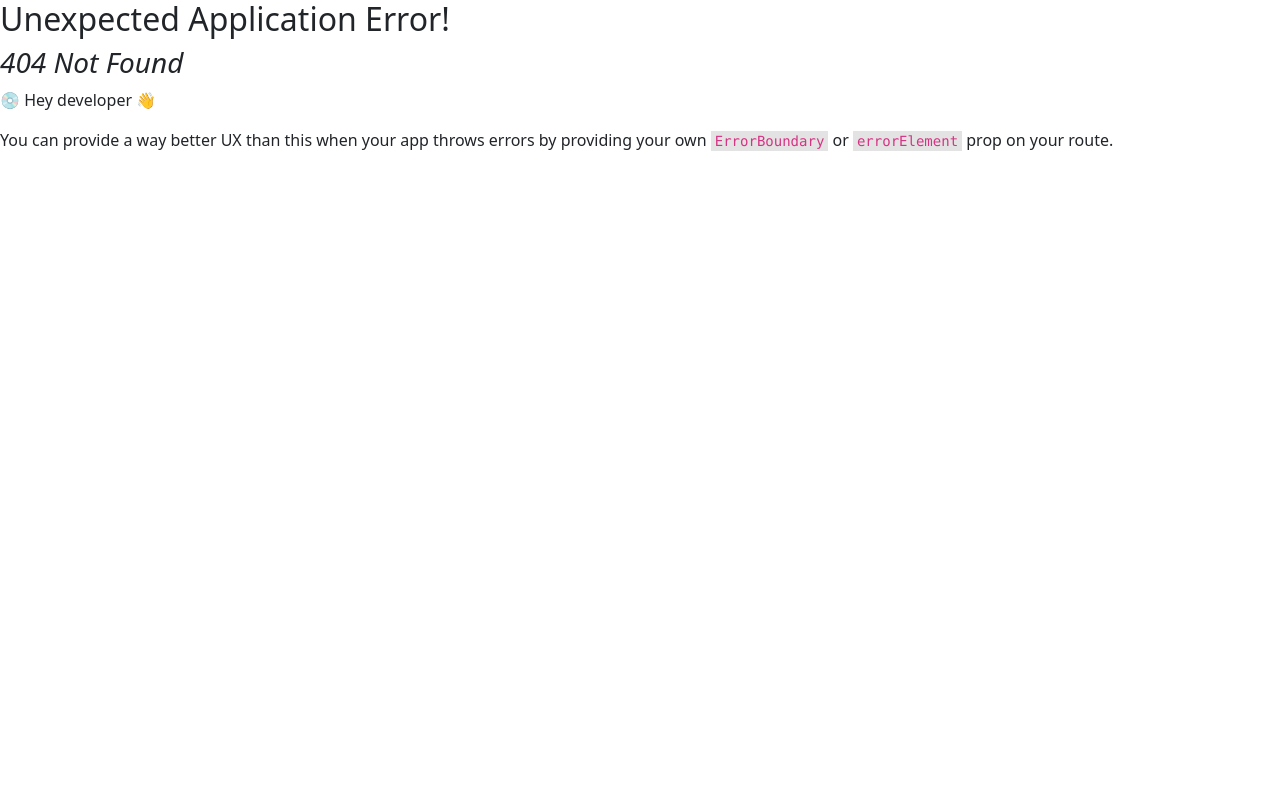
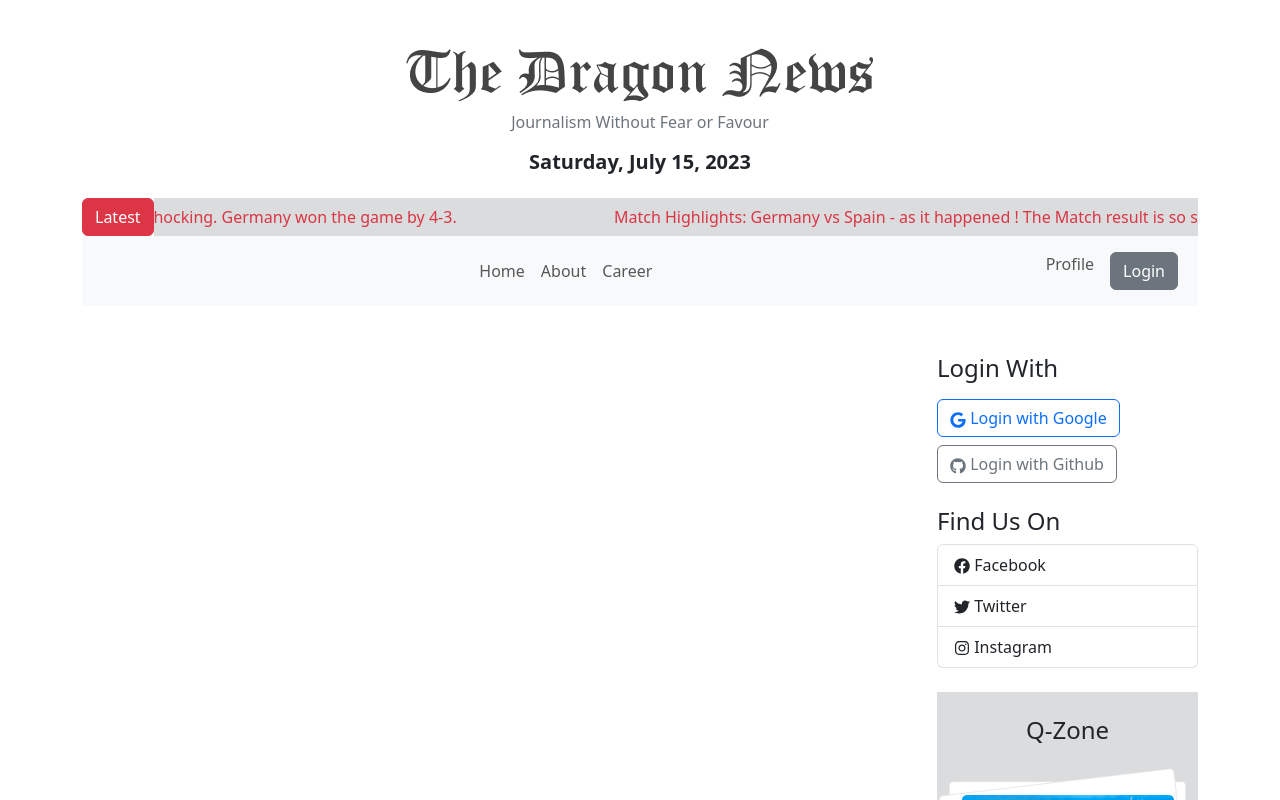
Before and after one commit to MDMahidul/dragon-news, a React (Vite) app: page /news in a window 1280 px wide. Before the commit this address had no page. Shown: the top 800 px of the page. Built offline with nearby package versions, Linux system fonts and the light colour scheme.

Commit message:
added news layout and news details page

```diff
--- a/src/layouts/Main.jsx
+++ b/src/layouts/Main.jsx
@@ -4,6 +4,7 @@
 import {Container,Row,Col} from 'react-bootstrap';
 import LeftNav from '../pages/Shared/LeftNav/LeftNav';
 import RightNav from '../pages/Shared/RightNav/RightNav';
+import { Outlet } from 'react-router-dom';
 
 const Main = () => {
     return (
@@ -12,7 +13,9 @@
             <Container>
                 <Row>
                     <Col lg={3}><LeftNav/></Col>
-                    <Col lg={6}><h2>Main Content will be here...</h2></Col>
+                    <Col lg={6}>
+                        <Outlet></Outlet>
+                    </Col>
                     <Col lg={3}><RightNav/></Col>
                 </Row>
             </Container>
--- /dev/null
+++ b/src/layouts/NewsLayout.jsx
@@ -0,0 +1,27 @@
+import React from "react";
+import Header from "../pages/Shared/Header/Header";
+import Footer from "../pages/Shared/Footer/Footer";
+import { Container, Row, Col } from "react-bootstrap";
+import RightNav from "../pages/Shared/RightNav/RightNav";
+import { Outlet } from "react-router-dom";
+
+const NewsLayout = () => {
+  return (
+    <div>
+      <Header></Header>
+      <Container>
+        <Row>
+          <Col lg={9}>
+            <Outlet></Outlet>
+          </Col>
+          <Col lg={3}>
+            <RightNav />
+          </Col>
+        </Row>
+      </Container>
+      <Footer></Footer>
+    </div>
+  );
+};
+
+export default NewsLayout;
--- /dev/null
+++ b/src/pages/Home/Category/Category.jsx
@@ -0,0 +1,13 @@
+import React from 'react';
+import { useParams } from 'react-router-dom';
+
+const Category = () => {
+    const {id}= useParams()
+    return (
+        <div>
+            <h2>This is category page: {id}</h2>
+        </div>
+    );
+};
+
+export default Category;
--- /dev/null
+++ b/src/pages/News/News/News.jsx
@@ -0,0 +1,11 @@
+import React from 'react';
+
+const News = () => {
+    return (
+        <div>
+            <h2>News details ...</h2>
+        </div>
+    );
+};
+
+export default News;
```
Also changed, not shown: src/routes/Routes.jsx (+22 -5 lines).
